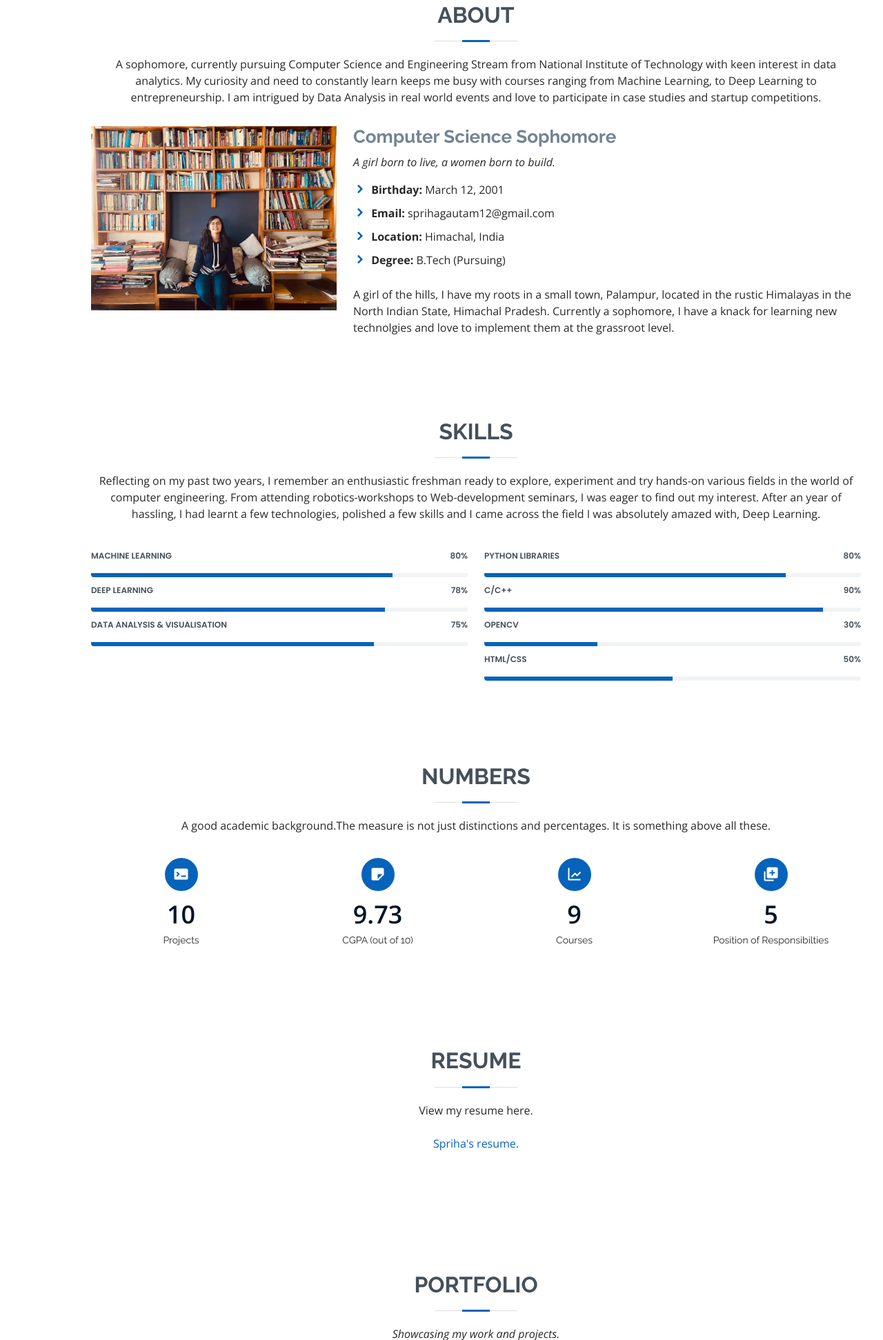
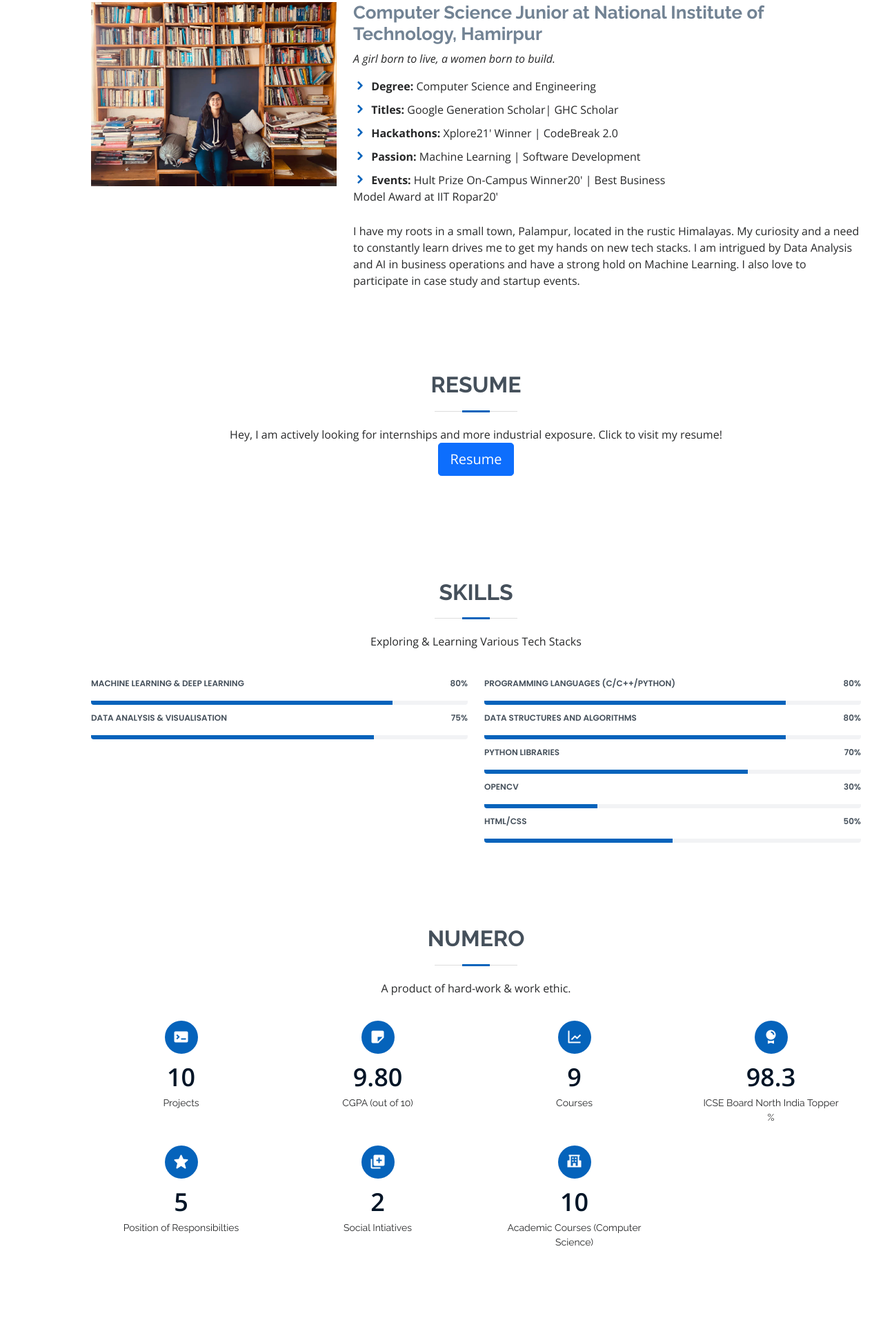
Before and after one commit to sprihagautam12/sprihagautam12.github.io, a plain HTML site: page index.html in a window 1280 px wide. Shown: the part 857-2800 px from the top of the page at 69% size. Drawn offline with nearby package versions, Linux system fonts and the light colour scheme.

Commit message:
Portfolio July Update

```diff
--- a/index.html
+++ b/index.html
@@ -63,8 +63,9 @@
       <ul>
         <li class="active"><a href="#hero"><i class="bx bx-home"></i> <span>Home</span></a></li>
         <li><a href="#about"><i class="bx bx-user"></i> <span>About</span></a></li>
+        <li><a href="#resume"><i class="icofont-attachment"></i> <span>Resume</span></a>
         <li><a href="#skills"><i class="icofont-architecture-alt"></i></i> <span>Skills</span></a></li>
-        <li><a href="#resume"><i class="icofont-attachment"></i> <span>Resume</span></a>
+
         <li><a href="#portfolio"><i class="bx bx-book-content"></i> <span>Portfolio</span></a>
         <li><a href="#contact"><i class="bx bx-envelope"></i> <span>Contact</span></a></li>
       </ul>
@@ -77,7 +78,7 @@
     <div class="container" data-aos="zoom-in" data-aos-delay="100">
       <h1>Spriha Gautam</h1>
       <p>I'm a <span class="typed"
-          data-typed-items="Sophomore, ML/Ai Lover,Computer Vision Enthusiast, Spoken Poet"></span></p>
+          data-typed-items="Junior(Pre-Final Year) Student, Google Generation Scholar, ML/Ai Lover,Computer Vision Enthusiast, GHC21' scholar"></span></p>
       <div class="social-links">
         <a rel="noreferrer" href="https://www.linkedin.com/in/sprihagautam/" class="linkedin"><i
             class="bx bxl-linkedin"></i>
@@ -97,39 +98,34 @@
     <section id="about" class="about">
       <div class="container" data-aos="fade-up">
 
-        <div class="section-title">
-          <h2>About</h2>
-          <p>A sophomore, currently pursuing Computer Science and Engineering Stream from
-            National Institute of Technology with keen interest in data analytics. My curiosity and need to constantly learn keeps me busy with courses ranging from Machine Learning,
-            to Deep Learning to entrepreneurship. I am intrigued
-            by Data Analysis in real world events and love to participate in case studies and
-            startup competitions.</p>
-        </div>
 
         <div class="row">
           <div class="col-lg-4">
             <img src="assets\img\Finalpic.jpeg" class="img-fluid" alt="">
           </div>
           <div class="col-lg-8 pt-4 pt-lg-0 content">
-            <h3>Computer Science Sophomore</h3>
+            <h3>Computer Science Junior at National Institute of Technology, Hamirpur</h3>
             <p class="font-italic">
               <em>A girl born to live, a women born to build.</em>
             </p>
             <div class="row">
-              <div class="col-lg-6">
+              <div class="col-lg-8 pt-4 pt-lg-0 content">
                 <ul>
-                  <li><i class="icofont-rounded-right"></i> <strong>Birthday:</strong> March 12, 2001</li>
-                  <li><i class="icofont-rounded-right"></i> <strong>Email:</strong> sprihagautam12@gmail.com</li>
-                  <li><i class="icofont-rounded-right"></i> <strong>Location:</strong> Himachal, India </li>
-                  <li><i class="icofont-rounded-right"></i> <strong>Degree:</strong> B.Tech (Pursuing)</li>
+                  <li><i class="icofont-rounded-right"></i> <strong>Degree:</strong> Computer Science and Engineering </li>
+                  <li><i class="icofont-rounded-right"></i> <strong>Titles:</strong> Google Generation Scholar| GHC Scholar</li>
+                  <li><i class="icofont-rounded-right"></i> <strong>Hackathons:</strong> Xplore21' Winner | CodeBreak 2.0</li>
+                  <li><i class="icofont-rounded-right"></i> <strong>Passion:</strong> Machine Learning | Software Development</li>
+                   <li><i class="icofont-rounded-right"></i> <strong>Events:</strong> Hult Prize On-Campus Winner20' | Best Business Model Award at IIT Ropar20'</l1>
+
 
                 </ul>
               </div>
             </div>
             <p>
-              A girl of the hills, I have my roots in a small town, Palampur, located in the rustic Himalayas in
-              the North Indian State, Himachal Pradesh. Currently a sophomore, I have a knack for learning new
-              technolgies and love to implement them at the grassroot level.
+           I have my roots in a small town, Palampur, located in the rustic Himalayas.
+           My curiosity and a need to constantly learn drives me to get my hands on new tech stacks. I am intrigued by Data Analysis and AI in business operations
+and have a strong hold on Machine Learning. I also love to participate in case study and startup events.
+
             </p>
           </div>
         </div>
@@ -137,6 +133,20 @@
       </div>
     </section><!-- End About Section -->
 
+ <!-- ======= Resume Section ======= -->
+    <section id="resume" class="resume">
+      <div class="container" data-aos="fade-up">
+
+        <div class="section-title">
+          <h2>Resume</h2>
+          <p> Hey, I am actively looking for internships and more industrial exposure. Click to visit my resume! </p>
+          <a href ="https://drive.google.com/file/d/1BP-x4gb_7Z-tOcIedGxhUziJhhreXaZk/view" class="btn btn-primary btn-lg" role="button"> Resume</a>
+
+
+        </div>
+
+      </div>
+    </section><!-- End Resume Section -->
 
     <!-- ======= Skills Section ======= -->
     <section id="skills" class="skills section-bg">
@@ -144,10 +154,7 @@
 
         <div class="section-title">
           <h2>Skills</h2>
-          <p>Reflecting on my past two years, I remember an enthusiastic freshman ready to explore, experiment and try
-            hands-on various fields in the world of computer engineering. From attending robotics-workshops to
-            Web-development seminars, I was eager to find out my interest. After an year of hassling, I had learnt a few
-            technologies, polished a few skills and I came across the field I was absolutely amazed with, Deep Learning.
+          <p>Exploring & Learning Various Tech Stacks</p>
           </p>
         </div>
 
@@ -155,20 +162,14 @@
 
           <div class="col-lg-6">
             <div class="progress">
-              <span class="skill">Machine Learning <i class="val">80%</i></span>
+              <span class="skill">Machine Learning &amp; Deep Learning <i class="val">80%</i></span>
               <div class="progress-bar-wrap">
                 <div class="progress-bar" role="progressbar" aria-valuenow="80" aria-valuemin="0" aria-valuemax="100">
                 </div>
               </div>
             </div>
 
-            <div class="progress">
-              <span class="skill">Deep Learning <i class="val">78%</i></span>
-              <div class="progress-bar-wrap">
-                <div class="progress-bar" role="progressbar" aria-valuenow="78" aria-valuemin="0" aria-valuemax="100">
-                </div>
-              </div>
-            </div>
+
 
             <div class="progress">
               <span class="skill">Data Analysis &amp; Visualisation <i class="val">75%</i></span>
@@ -183,7 +184,7 @@
           <div class="col-lg-6">
 
             <div class="progress">
-              <span class="skill">Python Libraries <i class="val">80%</i></span>
+              <span class="skill">Programming Languages (C/C++/Python) <i class="val">80%</i></span>
               <div class="progress-bar-wrap">
                 <div class="progress-bar" role="progressbar" aria-valuenow="80" aria-valuemin="0" aria-valuemax="100">
                 </div>
@@ -191,13 +192,19 @@
             </div>
 
             <div class="progress">
-              <span class="skill">C/C++<i class="val">90%</i></span>
+              <span class="skill">Data Structures and Algorithms<i class="val">80%</i></span>
               <div class="progress-bar-wrap">
-                <div class="progress-bar" role="progressbar" aria-valuenow="90" aria-valuemin="0" aria-valuemax="100">
+                <div class="progress-bar" role="progressbar" aria-valuenow="80" aria-valuemin="0" aria-valuemax="100">
                 </div>
               </div>
             </div>
-
+            <div class="progress">
+              <span class="skill">Python Libraries <i class="val">70%</i></span>
+              <div class="progress-bar-wrap">
+                <div class="progress-bar" role="progressbar" aria-valuenow="70" aria-valuemin="0" aria-valuemax="100">
+                </div>
+              </div>
+            </div>
             <div class="progress">
               <span class="skill">OpenCV <i class="val">30%</i></span>
               <div class="progress-bar-wrap">
@@ -221,9 +228,8 @@
       <div class="container" data-aos="fade-up">
 
         <div class="section-title">
-          <h2>Numbers</h2>
-          <p>A good academic background.The measure is not just distinctions and
-            percentages. It is something above all these.</p>
+          <h2>Numero</h2>
+          <p>A product of hard-work &amp; work ethic.</p>
         </div>
 
         <div class="row">
@@ -239,7 +245,7 @@
           <div class="col-lg-3 col-md-6 mt-5 mt-md-0">
             <div class="count-box">
               <i class="bx bxs-note"></i>
-              <span data-toggle="counter-up">9.73</span>
+              <span data-toggle="counter-up">9.80</span>
               <p>CGPA (out of 10)</p>
             </div>
           </div>
@@ -254,11 +260,34 @@
 
           <div class="col-lg-3 col-md-6 mt-5 mt-lg-0">
             <div class="count-box">
-              <i class="bx bxs-add-to-queue"></i>
+              <i class="bx bxs-award"></i>
+              <span data-toggle="counter-up">98.3</span>
+              <p>ICSE Board North India Topper %</p>
+            </div>
+          </div>
+
+          <div class="col-lg-3 col-md-6 mt-5 mt-lg-0">
+            <div class="count-box">
+              <i class="bx bxs-star"></i>
               <span data-toggle="counter-up">5</span>
               <p>Position of Responsibilties</p>
             </div>
           </div>
+          <div class="col-lg-3 col-md-6 mt-5 mt-lg-0">
+            <div class="count-box">
+              <i class="bx bxs-add-to-queue"></i>
+              <span data-toggle="counter-up">2</span>
+              <p>Social Intiatives</p>
+            </div>
+          </div>
+           <div class="col-lg-3 col-md-6 mt-5 mt-lg-0">
+            <div class="count-box">
+              <i class="bx bxs-school"></i>
+              <span data-toggle="counter-up">10</span>
+              <p>Academic Courses (Computer Science)</p>
+            </div>
+          </div>
+
 
         </div>
 
@@ -267,23 +296,7 @@
     <!-- End Facts Section -->
 
 
-    <!-- ======= Resume Section ======= -->
-    <section id="resume" class="resume">
-      <div class="container" data-aos="fade-up">
 
-        <div class="section-title">
-          <h2>Resume</h2>
-          <p> View my resume here. </p>
-          <div class="link-holder my-4">
-            <a rel="noreferrer"
-              href="https://drive.google.com/file/d/1_-TasDSBq5BsPfCxKas-inNf0w9W1yBd/view" target="_blank">
-              Spriha's resume. </a>
-          </div>
-
-        </div>
-
-      </div>
-    </section><!-- End Resume Section -->
 
 
     <!-- ======= Portfolio Section ======= -->
@@ -292,7 +305,7 @@
 
         <div class="section-title">
           <h2>Portfolio</h2>
-          <p> <em> Showcasing my work and projects. </em></p>
+          <p> <em>Work, achievements and certifications.</em></p>
         </div>
 
         <div class="row">
@@ -342,7 +355,7 @@
             </div>
           </div>
 
-          <div class="col-lg-4 col-md-6 portfolio-item filter-events">
+          <div class="col-lg-4 col-md-6 portfolio-item filter-app">
             <div class="portfolio-wrap">
               <img src="assets/img/portfolio/VH.png" class="img-fluid" alt="">
               <div class="portfolio-info">
@@ -491,6 +504,7 @@
 
         <div class="section-title">
           <h2>Contact</h2>
+          <p>Feel Free to discuss work and ideas! </p>
         </div>
 
         <div class="row mt-1">
@@ -507,6 +521,12 @@
                 <i class="icofont-envelope"></i>
                 <h4>Email:</h4>
                 <p>sprihagautam12@gmail.com</p>
+              </div>
+
+              <div class="email">
+                <i class="icofont-phone"></i>
+                <h4>Phone Number:</h4>
+                <p>(+91)8427704450</p>
               </div>
 
             </div>
@@ -533,7 +553,7 @@
           <a rel="noreferrer" href="https://github.com/sprihagautam12" class="github"><i class="bx bxl-github"></i></a>
       </div>
       <div class="copyright">
-        &copy; Copyright <strong><span>My Resume</span></strong>. All Rights Reserved
+        &copy; Copyright <strong><span>Spriha Resume</span></strong>.
       </div>
 
     </div>
```
